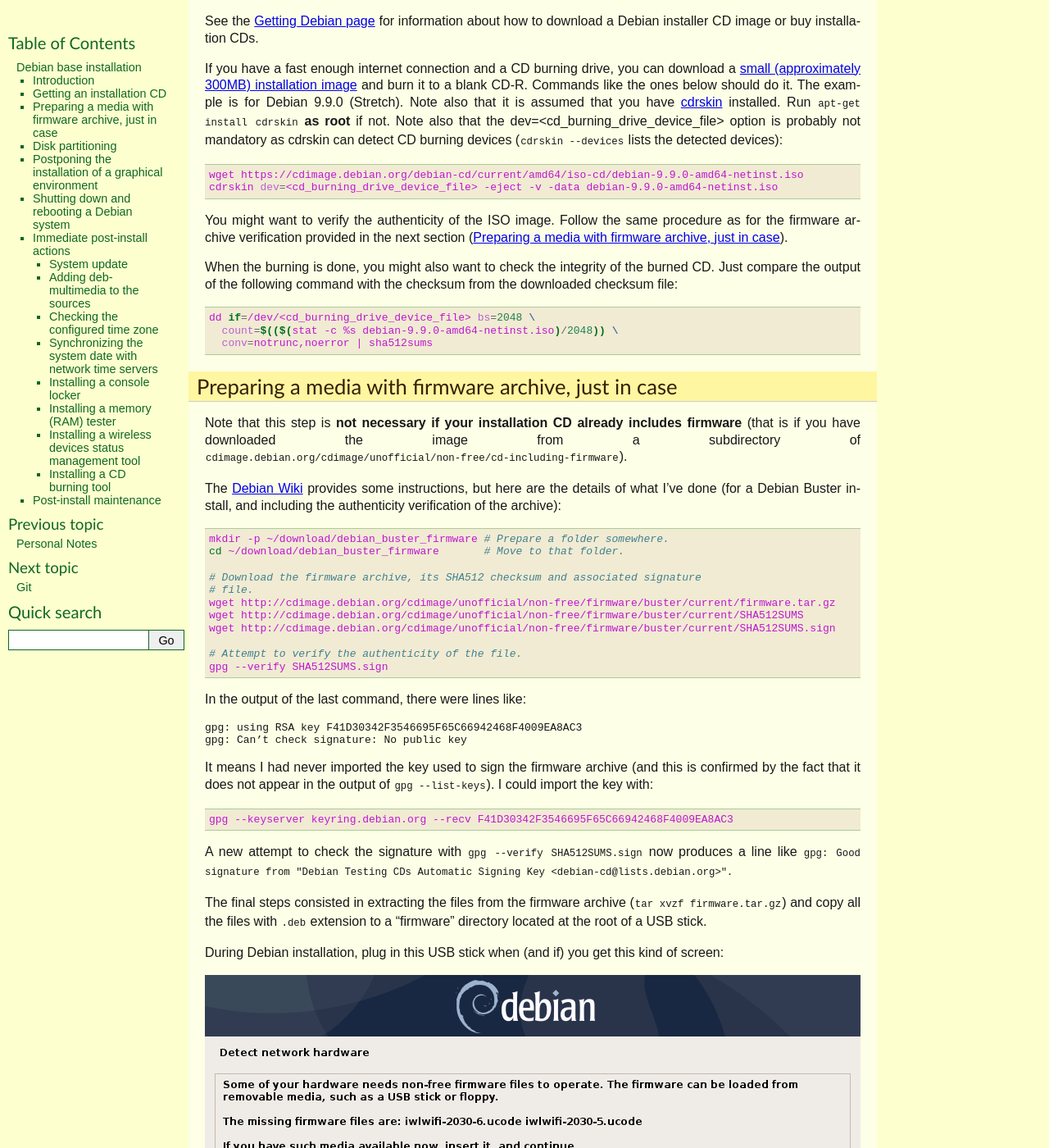
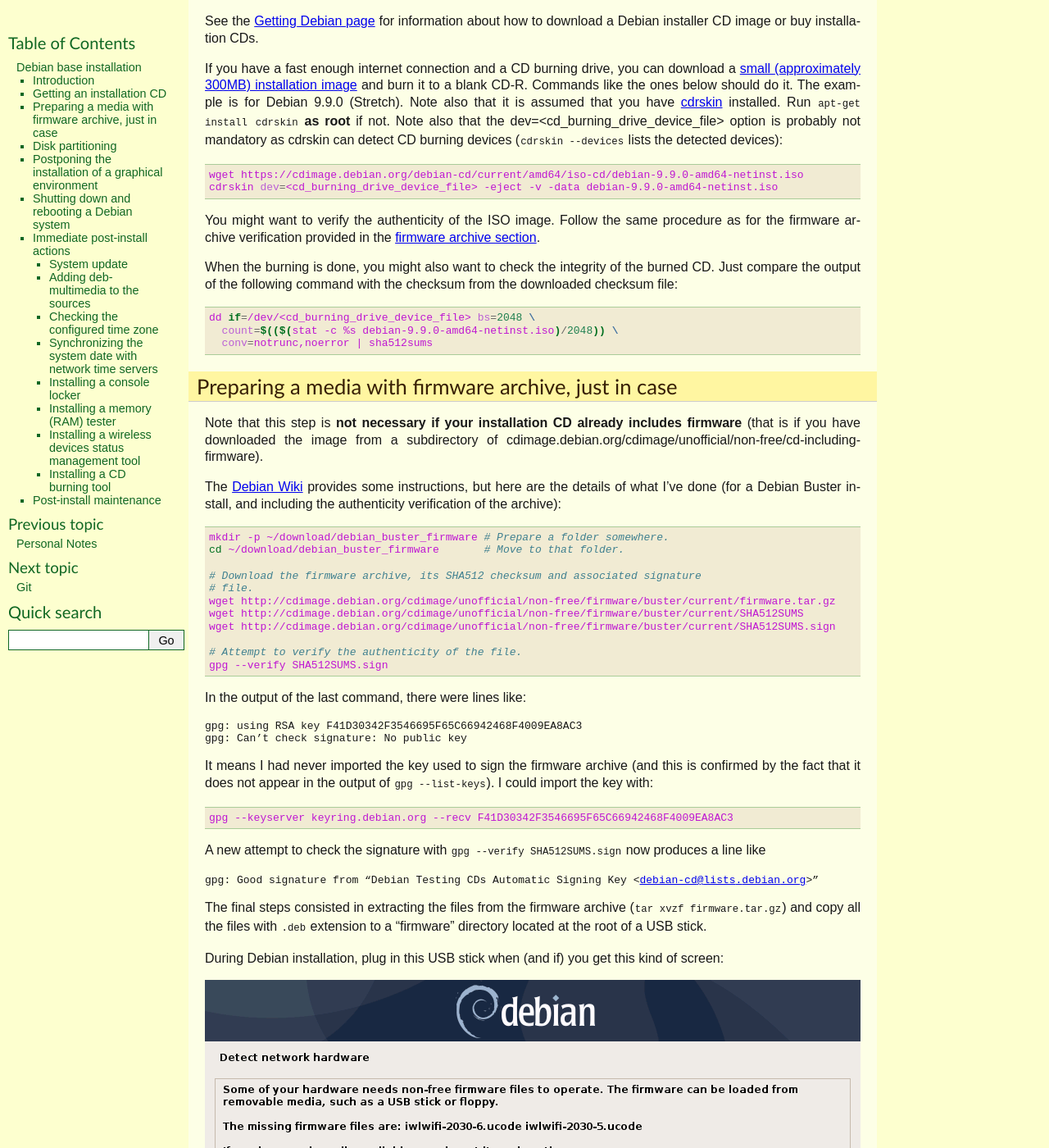
Before and after one commit to thierr26/thierr26_personal_notes_sphinx_sources, a Sphinx documentation site: the page built from source/debian_base_install.rst, in a window 1280 px wide and 1400 px high, scrolled down 756 px. Shown: the whole window at 82% size. Built offline with Sphinx 7.4.7, drawn with Linux system fonts in a browser that asks for light colours.

Commit message:
Do minor fixing in Debian installation page

```diff
--- a/source/debian_base_install.rst
+++ b/source/debian_base_install.rst
@@ -54,8 +54,8 @@
   cdrskin dev=<cd_burning_drive_device_file> -eject -v -data debian-9.9.0-amd64-netinst.iso
 
 You might want to verify the authenticity of the ISO image. Follow the same
-procedure as for the firmware archive verification provided in the next
-section (:ref:`firmware_archive_media`).
+procedure as for the firmware archive verification provided in the
+:ref:`firmware archive section <firmware_archive_media>`.
 
 When the burning is done, you might also want to check the integrity of the
 burned CD. Just compare the output of the following command with the checksum
@@ -79,7 +79,7 @@
 
 Note that this step is **not necessary if your installation CD already includes
 firmware** (that is if you have downloaded the image from a subdirectory of
-``cdimage.debian.org/cdimage/unofficial/non-free/cd-including-firmware``).
+cdimage.debian.org/cdimage/unofficial/non-free/cd-including-firmware).
 
 The `Debian Wiki <https://wiki.debian.org/Firmware>`_ provides some
 instructions, but here are the details of what I've done (for a Debian Buster
@@ -109,8 +109,9 @@
   gpg --keyserver keyring.debian.org --recv F41D30342F3546695F65C66942468F4009EA8AC3
 
 A new attempt to check the signature with ``gpg --verify SHA512SUMS.sign`` now
-produces a line like ``gpg: Good signature from "Debian Testing CDs Automatic
-Signing Key <debian-cd@lists.debian.org>"``.
+produces a line like
+
+| gpg: Good signature from "Debian Testing CDs Automatic Signing Key <debian-cd@lists.debian.org>"
 
 The final steps consisted in extracting the files from the firmware archive
 (``tar xvzf firmware.tar.gz``) and copy all the files with ``.deb`` extension
```
